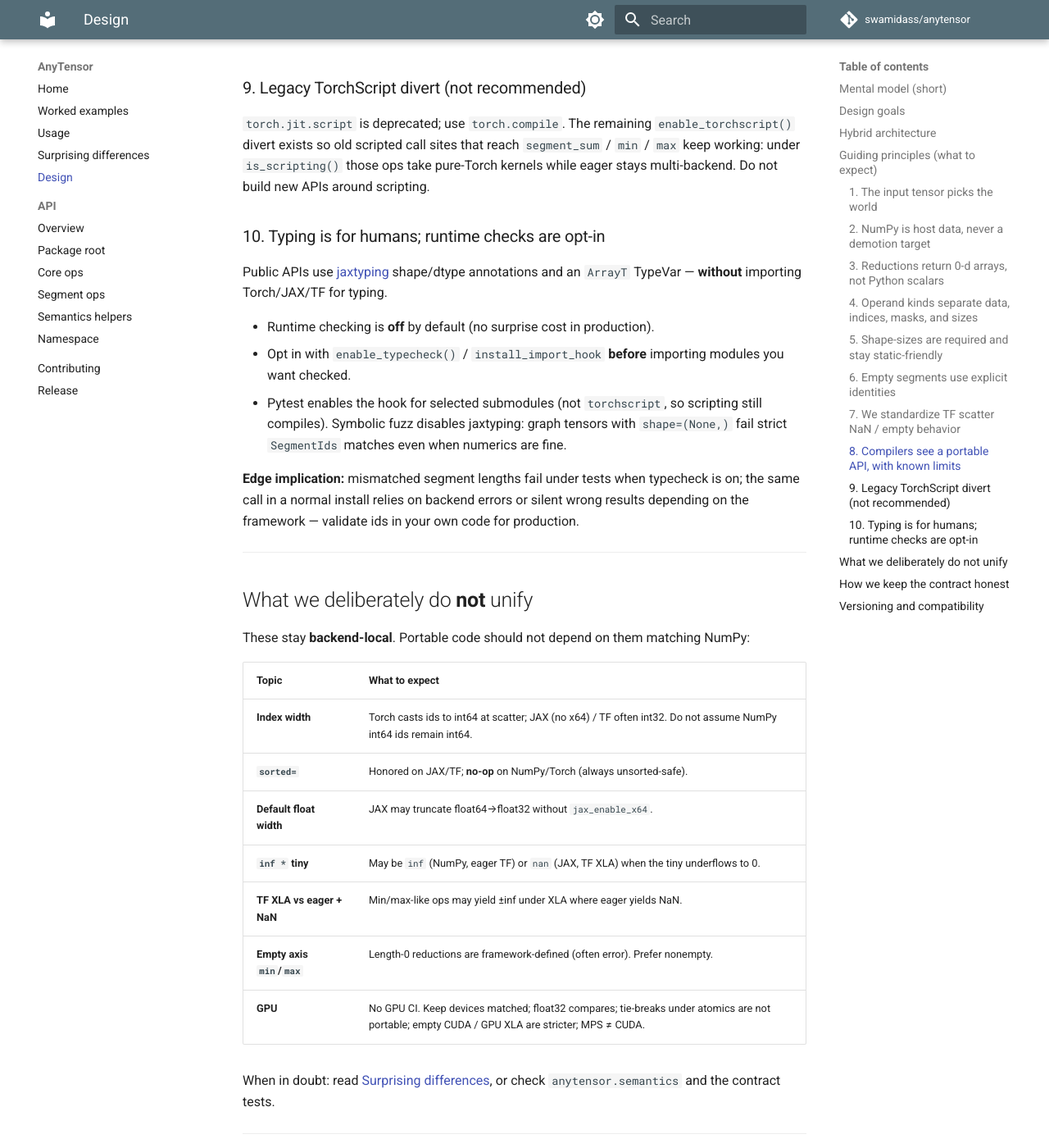
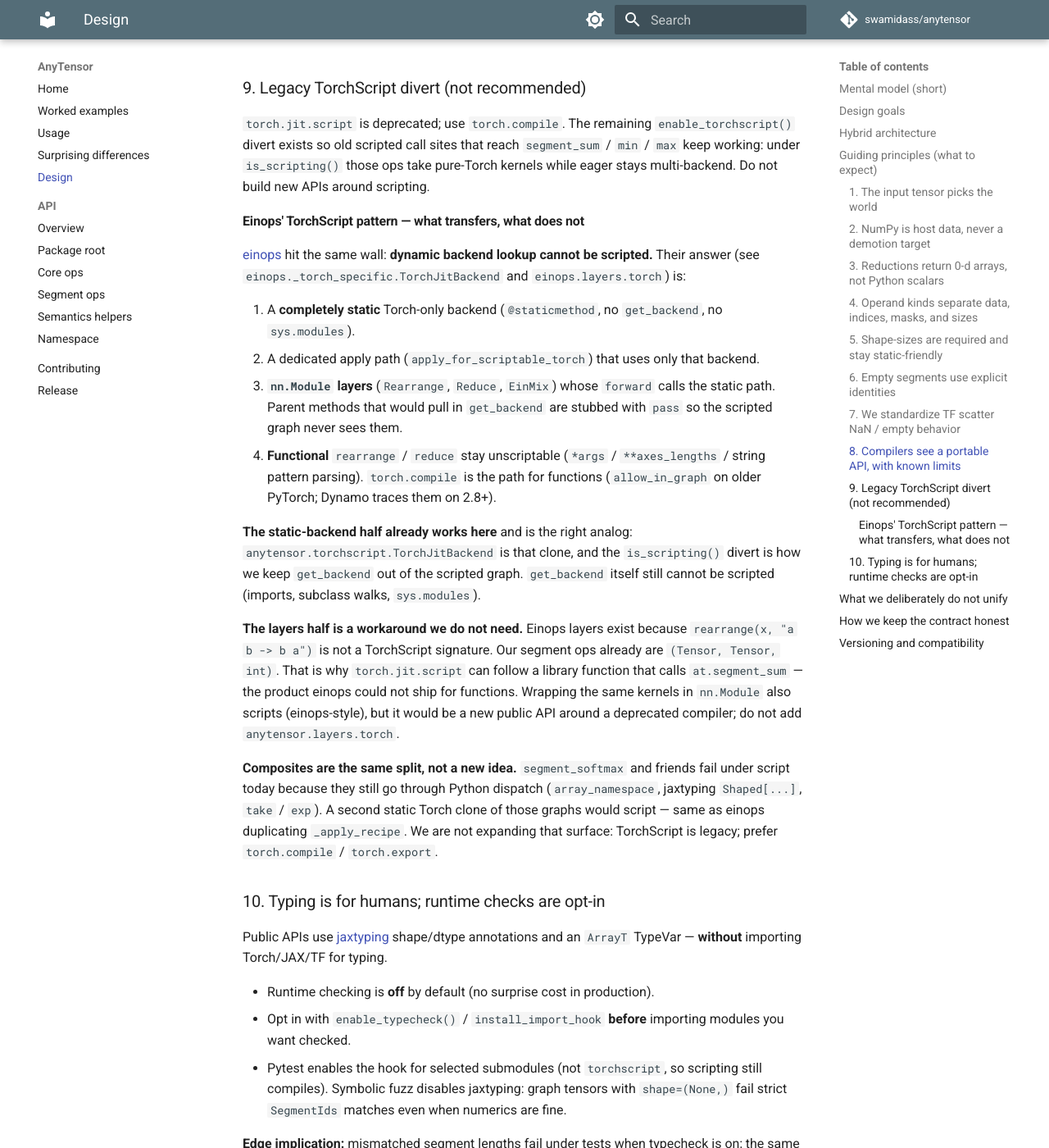
Before and after one commit to swamidass/anytensor, an MkDocs documentation site: the page built from docs/design.md, in a window 1280 px wide and 1400 px high, scrolled down 4961 px. Shown: the whole window at 82% size. Built offline with MkDocs 1.6.1 and Material for MkDocs 9.7.7, drawn with Linux system fonts in a browser that asks for light colours; comment, search, counter and statistics services are not loaded.

Commit message:
Align TorchScript kernels with einops' static backend.
Einops scripts a TorchJitBackend plus nn.Module layers because rearrange()
is not a scriptable signature. Segment ops already are (Tensor, Tensor, int),
so keep the is_scripting() function divert and do not add a layers package.

Co-authored-by: swamidass <swamidass@users.noreply.github.com>

```diff
--- a/docs/design.md
+++ b/docs/design.md
@@ -207,6 +207,46 @@ rely on NaN under XLA for portability.
 take pure-Torch kernels while eager stays multi-backend. Do not build new
 APIs around scripting.
 
+#### Einops' TorchScript pattern — what transfers, what does not
+
+[einops](https://github.com/arogozhnikov/einops) hit the same wall: **dynamic
+backend lookup cannot be scripted.** Their answer (see
+`einops._torch_specific.TorchJitBackend` and `einops.layers.torch`) is:
+
+1. A **completely static** Torch-only backend (`@staticmethod`, no
+   `get_backend`, no `sys.modules`).
+2. A dedicated apply path (`apply_for_scriptable_torch`) that uses only that
+   backend.
+3. **`nn.Module` layers** (`Rearrange`, `Reduce`, `EinMix`) whose `forward`
+   calls the static path. Parent methods that would pull in `get_backend` are
+   stubbed with `pass` so the scripted graph never sees them.
+4. **Functional** `rearrange` / `reduce` stay unscriptable (`*args` /
+   `**axes_lengths` / string pattern parsing). `torch.compile` is the path
+   for functions (`allow_in_graph` on older PyTorch; Dynamo traces them on
+   2.8+).
+
+**The static-backend half already works here** and is the right analog:
+`anytensor.torchscript.TorchJitBackend` is that clone, and the
+`is_scripting()` divert is how we keep `get_backend` out of the scripted
+graph. `get_backend` itself still cannot be scripted (imports, subclass
+walks, `sys.modules`).
+
+**The layers half is a workaround we do not need.** Einops layers exist
+because `rearrange(x, "a b -> b a")` is not a TorchScript signature. Our
+segment ops already are `(Tensor, Tensor, int)`. That is why
+`torch.jit.script` can follow a library function that calls
+`at.segment_sum` — the product einops could not ship for functions.
+Wrapping the same kernels in `nn.Module` also scripts (einops-style), but
+it would be a new public API around a deprecated compiler; do not add
+`anytensor.layers.torch`.
+
+**Composites are the same split, not a new idea.** `segment_softmax` and
+friends fail under script today because they still go through Python
+dispatch (`array_namespace`, jaxtyping `Shaped[...]`, `take` / `exp`). A
+second static Torch clone of those graphs would script — same as einops
+duplicating `_apply_recipe`. We are not expanding that surface: TorchScript
+is legacy; prefer `torch.compile` / `torch.export`.
+
 ### 10. Typing is for humans; runtime checks are opt-in
 
 Public APIs use [jaxtyping](https://docs.kidger.site/jaxtyping/) shape/dtype
```
Also changed, not shown: changelog.d/einops-torchscript.changed.md (added, +1 -0 lines), docs/usage.md (+3 -1 lines), 3 other files.
